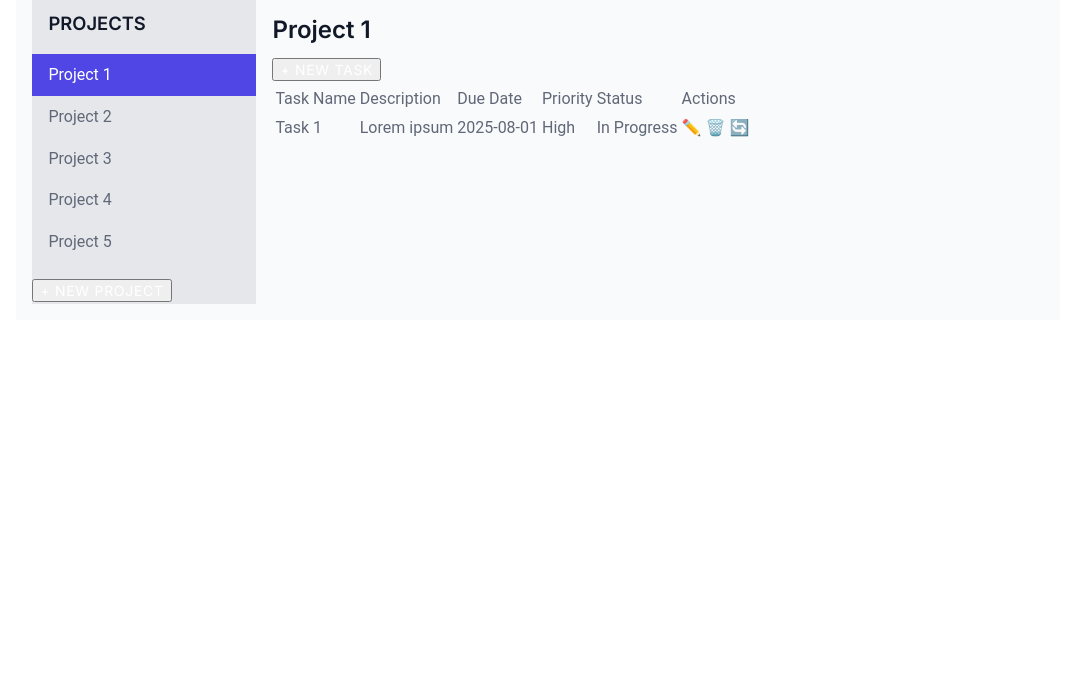
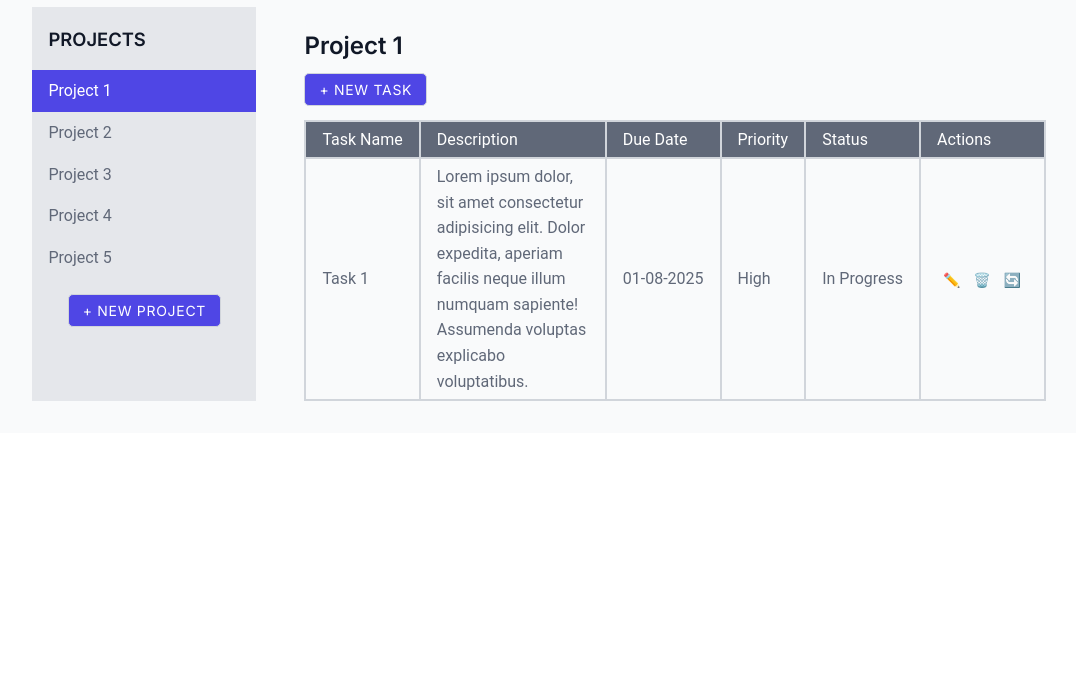
Before and after one commit to AltheaVestrit/todo-list, a website built with webpack: page src/template.html in a window 1280 px wide. Shown: the part 122-800 px from the top of the page, without its empty margins (102-1179 px from the left). Built offline with nearby package versions, Linux system fonts and the light colour scheme.

Commit message:
convert table to grid

```diff
--- a/src/styles.css
+++ b/src/styles.css
@@ -74,10 +74,10 @@ input, textarea, select {
 
 /* CONTAINER */
 .container {
-    width: 80%;
     background-color: var(--background);
     margin: 0 auto;
-    padding: 1em;
+    padding: 2rem;
+    width: 80%;
 }
 
 /* HEADER */
@@ -98,8 +98,13 @@ nav {
     background-color: var(--sidebar);
 }
 
+.project-menu {
+  text-align: center;
+}
+
 .project-menu-header {
     padding-left: 1rem;
+    text-align: left;
 }
 
 .project-menu-list {
@@ -107,6 +112,7 @@ nav {
     padding: 0;
     display: flex;
     flex-direction: column;
+    text-align: left;
 }
 
 .project-menu-list li {
@@ -122,3 +128,74 @@ nav {
     background-color: var(--primary);
     color: var(--white);
 }
+
+/* + BUTTONS */
+.btn {
+  background-color: var(--primary);
+  border: 1px solid var(--border);
+  border-radius: 5px;
+  padding: 0.5em 1em;
+  margin-bottom: 1em;
+}
+
+.btn:hover {
+  background-color: var(--secondary);
+}
+
+/* PROJECT OVERVIEW */
+.project-container {
+  padding-left: 2rem;
+}
+
+/* GRID */
+.task-table {
+  display: grid;
+  grid-template-columns: max-content 1fr repeat(4, max-content);
+  border: 0.2px solid var(--border);
+  width: 100%;
+}
+
+.cell {
+  padding: 0.3em 1em;
+  border: 0.2px solid var(--border);
+  display: flex;
+  align-items: center;
+}
+
+.tbl-head {
+  background-color: var(--text-secondary);
+  color: var(--white);
+}
+
+.task-btn {
+  border: none;
+  background-color: transparent;
+}
+
+.task-btn:hover {
+  cursor: pointer;
+}
+/* TOOLTIPS */
+.tooltip {
+  position: relative;
+  display: inline-block;
+}
+
+/* Tooltip text */
+.tooltip .tooltiptext {
+  visibility: hidden;
+  background-color: var(--white);
+  color: var(--text-primary);
+  text-align: center;
+  padding: 0.2em 0.7em;
+  border: 1px solid var(--black);
+
+  /* Position the tooltip text - see examples below! */
+  position: absolute;
+  z-index: 1;
+}
+
+/* Show the tooltip text when you mouse over the tooltip container */
+.tooltip:hover .tooltiptext {
+  visibility: visible;
+}
--- a/src/template.html
+++ b/src/template.html
@@ -21,33 +21,41 @@
             <li>Project 4</li>
             <li>Project 5</li>
           </ul>
-          <button>+ New Project</button>
+          <button class="new-project-btn btn">+ New Project</button>
         </nav>
         <div class="project-container">
           <h2>Project 1</h2>
-          <button>+ New Task</button>
-          <table>
-            <thead>
-              <tr>
-                <td>Task Name</td>
-                <td>Description</td>
-                <td>Due Date</td>
-                <td>Priority</td>
-                <td>Status</td>
-                <td>Actions</td>
-              </tr>
-            </thead>
-            <tbody>
-              <tr>
-                <td>Task 1</td>
-                <td>Lorem ipsum</td>
-                <td>2025-08-01</td>
-                <td>High</td>
-                <td>In Progress</td>
-                <td>✏️ 🗑️ 🔄</td>
-              </tr>
-            </tbody>
-          </table>
+          <button class="new-task-btn btn">+ New Task</button>
+
+          <div class="task-table">
+            <div class="cell tbl-head">Task Name</div>
+            <div class="cell tbl-head">Description</div>
+            <div class="cell tbl-head">Due Date</div>
+            <div class="cell tbl-head">Priority</div>
+            <div class="cell tbl-head">Status</div>
+            <div class="cell tbl-head">Actions</div>
+            <div class="cell">Task 1</div>
+            <div class="cell">Lorem ipsum dolor, sit amet consectetur adipisicing elit. Dolor expedita, aperiam facilis neque illum numquam sapiente! Assumenda voluptas explicabo voluptatibus.</div>
+            <div class="cell">01-08-2025</div>
+            <div class="cell">High</div>
+            <div class="cell">In Progress</div>
+            <div class="cell">
+              <button class="task-btn btn-edit tooltip">
+                ✏️
+                <span class="tooltiptext small-text">Edit</span>
+              </button>
+              <button class="task-btn btn-delete tooltip">
+                🗑️
+                <span class="tooltiptext small-text">Delete</span>
+              </button>
+              <button class="task-btn btn-change-project tooltip">
+                🔄
+                <span class="tooltiptext small-text">Change Project</span>
+              </button>
+            </div>
+          </div>
+
+
         </div>
       </main>
     </div>
```
